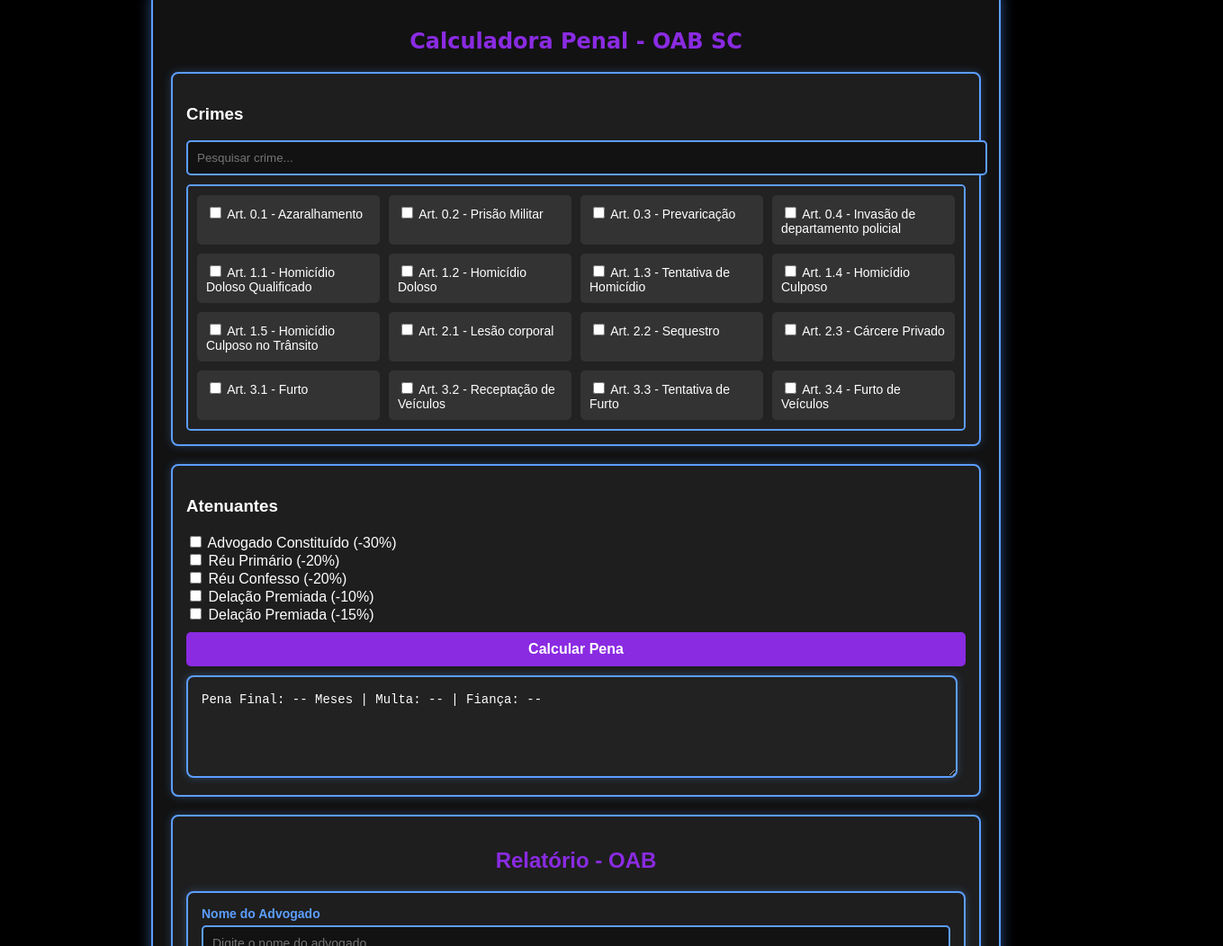
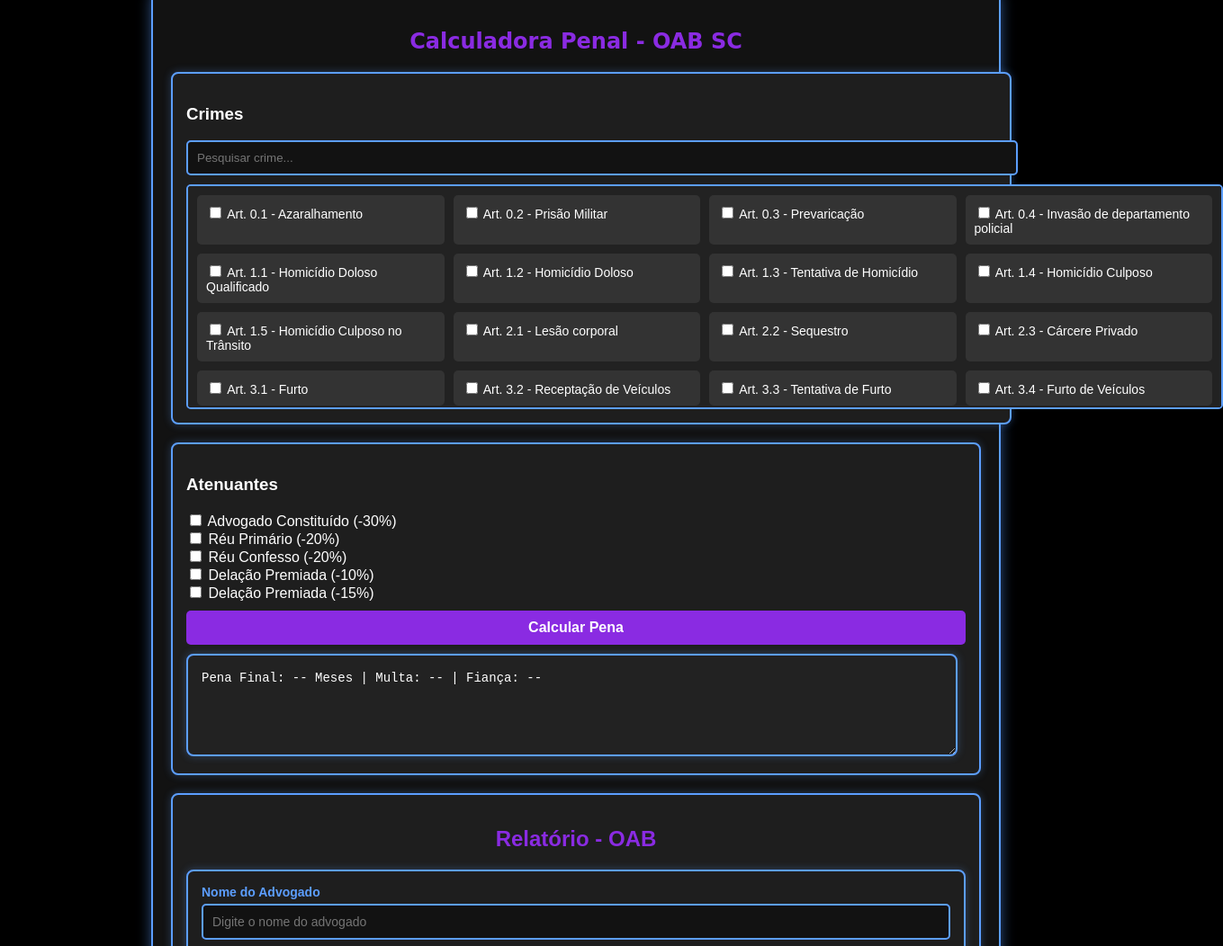
Before and after one commit to FittiBR/calcpenal.github.io, a plain HTML site: page index.html in a window 1280 px wide. Shown: the part 48-1100 px from the top of the page at 90% size, 1359 px wide, since content can reach past the window. Drawn offline with Linux system fonts and the light colour scheme.

Commit message:
Refactor crime-container styles for better layout

```diff
--- a/index.html
+++ b/index.html
@@ -80,6 +80,8 @@
     }
 
     .crime-container {
+    width: 90vw; /* 90% da viewport width */
+    margin: 0 auto; /* Centraliza horizontalmente */
     display: grid;
     grid-template-columns: repeat(4, 1fr);
     gap: 10px;
@@ -89,6 +91,7 @@
     border: 2px solid #5C9EFF;
     background: #222;
     border-radius: 5px;
+    box-sizing: border-box;
 }
 
     .crime {
```
Lines whose indentation alone changed are shown as unchanged.
